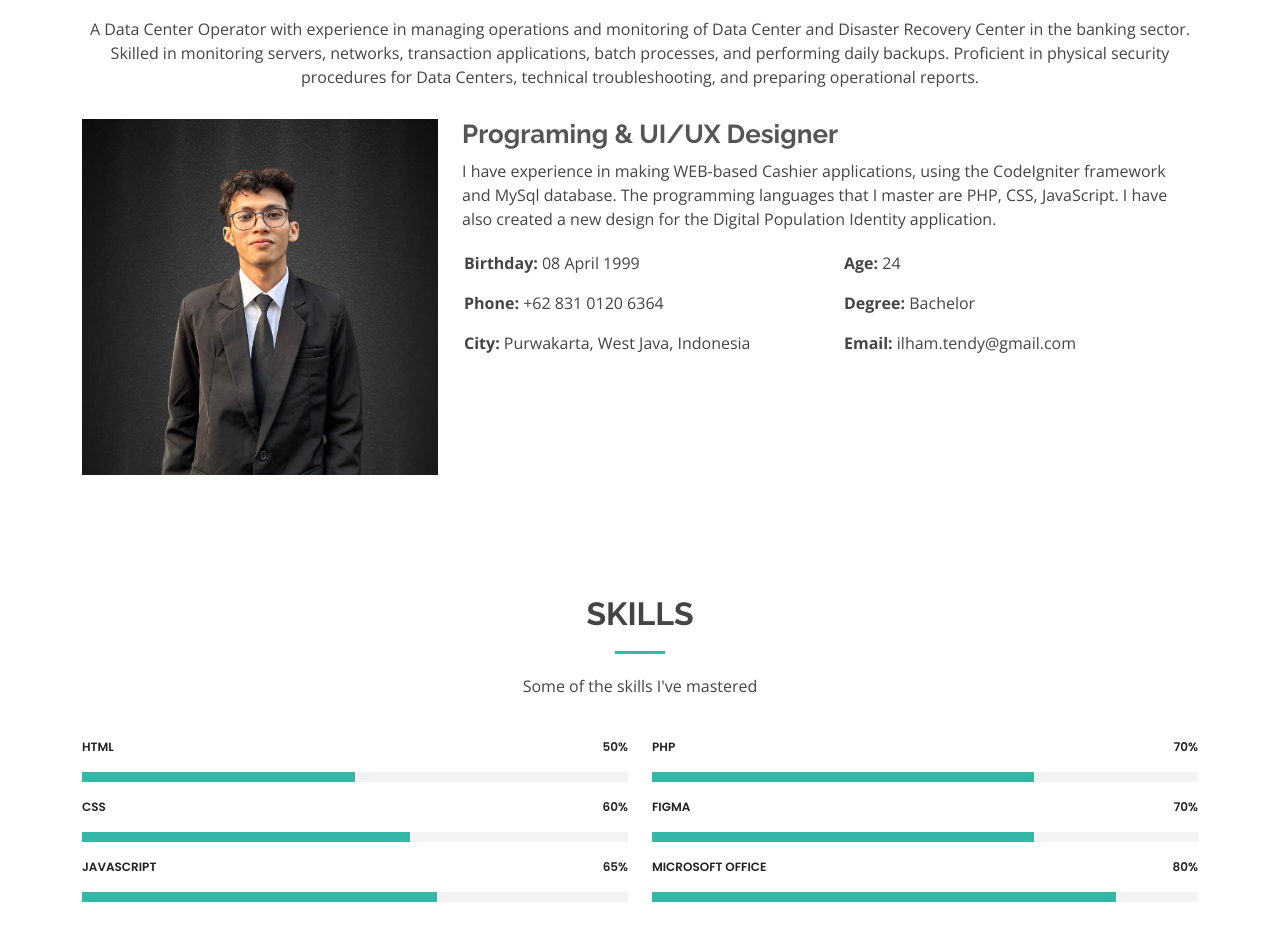
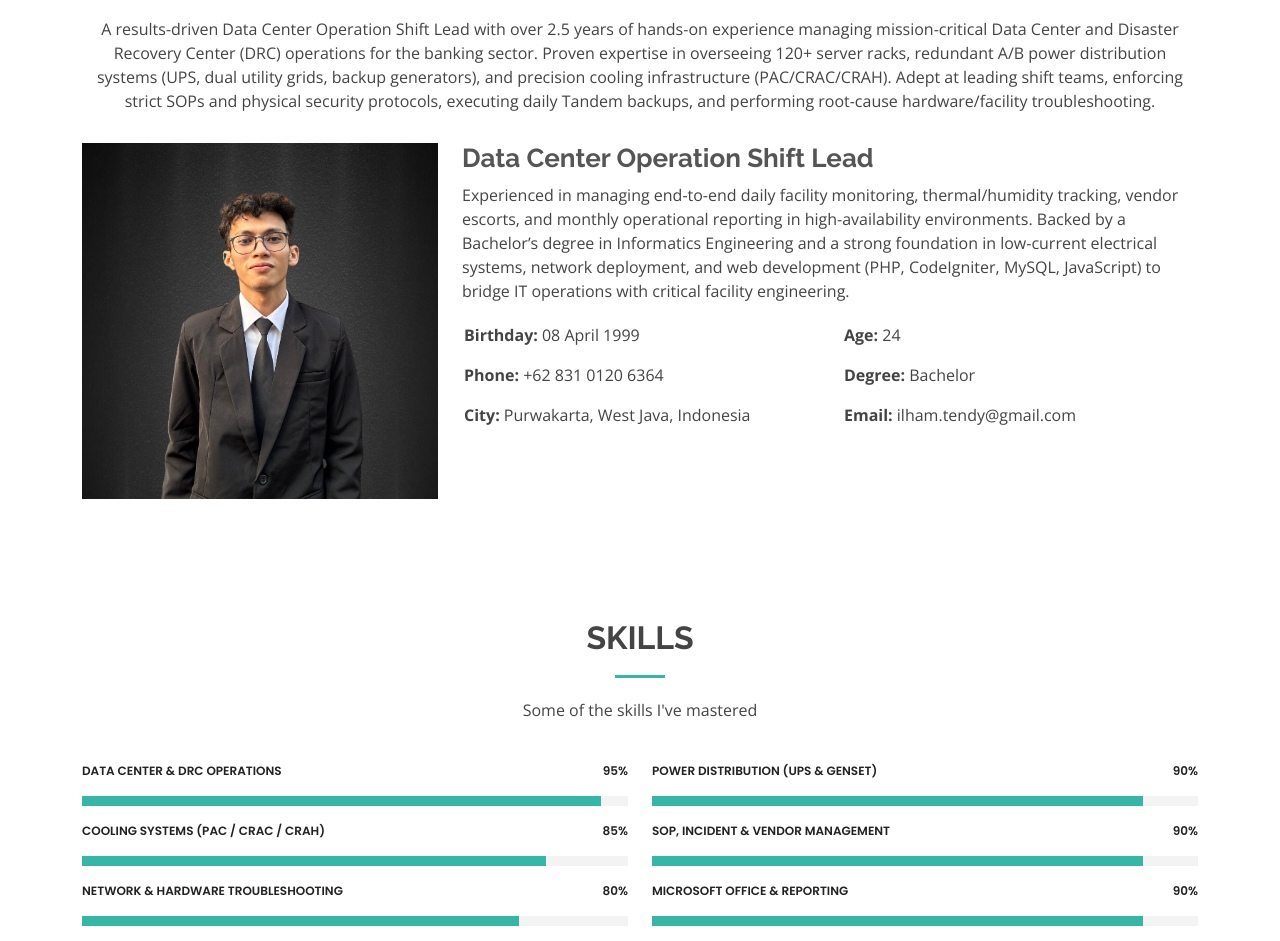
Before and after one commit to tendy08/tendy08.github.io, a plain HTML site: page about.html in a window 1280 px wide. Shown: the part 171-1112 px from the top of the page. Drawn offline with nearby package versions, Linux system fonts and the light colour scheme.

Commit message:
Revise About Me section and update social links
Updated the 'About Me' section to reflect current role and experience. Modified social media links and adjusted skill percentages.

```diff
--- a/about.html
+++ b/about.html
@@ -59,10 +59,8 @@
       </nav><!-- .navbar -->
 
       <div class="header-social-links">
-        <a href="#" class="twitter"><i class="bi bi-twitter"></i></a>
-        <a href="#" class="facebook"><i class="bi bi-facebook"></i></a>
-        <a href="#" class="instagram"><i class="bi bi-instagram"></i></a>
-        <a href="#" class="linkedin"><i class="bi bi-linkedin"></i></i></a>
+        <a href="https://www.instagram.com/tenfrds/" class="instagram"><i class="bi bi-instagram"></i></a>
+        <a href="https://www.linkedin.com/in/tendyilhamudinf" class="linkedin"><i class="bi bi-linkedin"></i></i></a>
       </div>
 
     </div>
@@ -77,9 +75,9 @@
 
         <div class="section-title">
           <h2>About Me</h2>
-          <p>A Data Center Operator with experience in managing operations and monitoring of Data Center and Disaster Recovery Center in the banking sector.
-            Skilled in monitoring servers, networks, transaction applications, batch processes, and performing daily backups.
-            Proficient in physical security procedures for Data Centers, technical troubleshooting, and preparing operational reports.</p>
+          <p>A results-driven Data Center Operation Shift Lead with over 2.5 years of hands-on experience managing mission-critical Data Center and Disaster Recovery Center (DRC) operations for the banking sector.
+            Proven expertise in overseeing 120+ server racks, redundant A/B power distribution systems (UPS, dual utility grids, backup generators), and precision cooling infrastructure (PAC/CRAC/CRAH).
+            Adept at leading shift teams, enforcing strict SOPs and physical security protocols, executing daily Tandem backups, and performing root-cause hardware/facility troubleshooting.</p>
         </div>
 
         <div class="row">
@@ -87,12 +85,12 @@
             <img src="assets/img/about.png" class="img-fluid" alt="">
           </div>
           <div class="col-lg-8 pt-4 pt-lg-0 content">
-            <h3>Programing &amp; UI/UX Designer</h3>
+            <h3>Data Center Operation Shift Lead</h3>
 
             <div class="row">
               <p>
-              I have experience in making WEB-based Cashier applications, using the CodeIgniter framework and MySql database.
-                The programming languages that I master are PHP, CSS, JavaScript. I have also created a new design for the Digital Population Identity application.
+              Experienced in managing end-to-end daily facility monitoring, thermal/humidity tracking, vendor escorts, and monthly operational reporting in high-availability environments.
+              Backed by a Bachelor’s degree in Informatics Engineering and a strong foundation in low-current electrical systems, network deployment, and web development (PHP, CodeIgniter, MySQL, JavaScript) to bridge IT operations with critical facility engineering.
             </p>
               <div class="col-lg-6">
                 <ul>
@@ -130,23 +128,23 @@
           <div class="col-lg-6">
 
             <div class="progress">
-              <span class="skill">HTML <i class="val">50%</i></span>
+              <span class="skill">DATA CENTER & DRC OPERATIONS <i class="val">95%</i></span>
               <div class="progress-bar-wrap">
-                <div class="progress-bar" role="progressbar" aria-valuenow="50" aria-valuemin="0" aria-valuemax="100"></div>
+                <div class="progress-bar" role="progressbar" aria-valuenow="95" aria-valuemin="0" aria-valuemax="100"></div>
               </div>
             </div>
 
             <div class="progress">
-              <span class="skill">CSS <i class="val">60%</i></span>
+              <span class="skill">COOLING SYSTEMS (PAC / CRAC / CRAH) <i class="val">85%</i></span>
               <div class="progress-bar-wrap">
-                <div class="progress-bar" role="progressbar" aria-valuenow="60" aria-valuemin="0" aria-valuemax="100"></div>
+                <div class="progress-bar" role="progressbar" aria-valuenow="85" aria-valuemin="0" aria-valuemax="100"></div>
               </div>
             </div>
 
             <div class="progress">
-              <span class="skill">JavaScript <i class="val">65%</i></span>
+              <span class="skill">NETWORK & HARDWARE TROUBLESHOOTING <i class="val">80%</i></span>
               <div class="progress-bar-wrap">
-                <div class="progress-bar" role="progressbar" aria-valuenow="65" aria-valuemin="0" aria-valuemax="100"></div>
+                <div class="progress-bar" role="progressbar" aria-valuenow="80" aria-valuemin="0" aria-valuemax="100"></div>
               </div>
             </div>
 
@@ -155,23 +153,23 @@
           <div class="col-lg-6">
 
             <div class="progress">
-              <span class="skill">PHP <i class="val">70%</i></span>
+              <span class="skill">POWER DISTRIBUTION (UPS & GENSET) <i class="val">90%</i></span>
               <div class="progress-bar-wrap">
-                <div class="progress-bar" role="progressbar" aria-valuenow="70" aria-valuemin="0" aria-valuemax="100"></div>
+                <div class="progress-bar" role="progressbar" aria-valuenow="90" aria-valuemin="0" aria-valuemax="100"></div>
               </div>
             </div>
 
             <div class="progress">
-              <span class="skill">Figma <i class="val">70%</i></span>
+              <span class="skill">SOP, INCIDENT & VENDOR MANAGEMENT <i class="val">90%</i></span>
               <div class="progress-bar-wrap">
-                <div class="progress-bar" role="progressbar" aria-valuenow="70" aria-valuemin="0" aria-valuemax="100"></div>
+                <div class="progress-bar" role="progressbar" aria-valuenow="90" aria-valuemin="0" aria-valuemax="100"></div>
               </div>
             </div>
 
             <div class="progress">
-              <span class="skill">Microsoft Office <i class="val">80%</i></span>
+              <span class="skill">MICROSOFT OFFICE & REPORTING <i class="val">90%</i></span>
               <div class="progress-bar-wrap">
-                <div class="progress-bar" role="progressbar" aria-valuenow="85" aria-valuemin="0" aria-valuemax="100"></div>
+                <div class="progress-bar" role="progressbar" aria-valuenow="90" aria-valuemin="0" aria-valuemax="100"></div>
               </div>
             </div>
 
```
